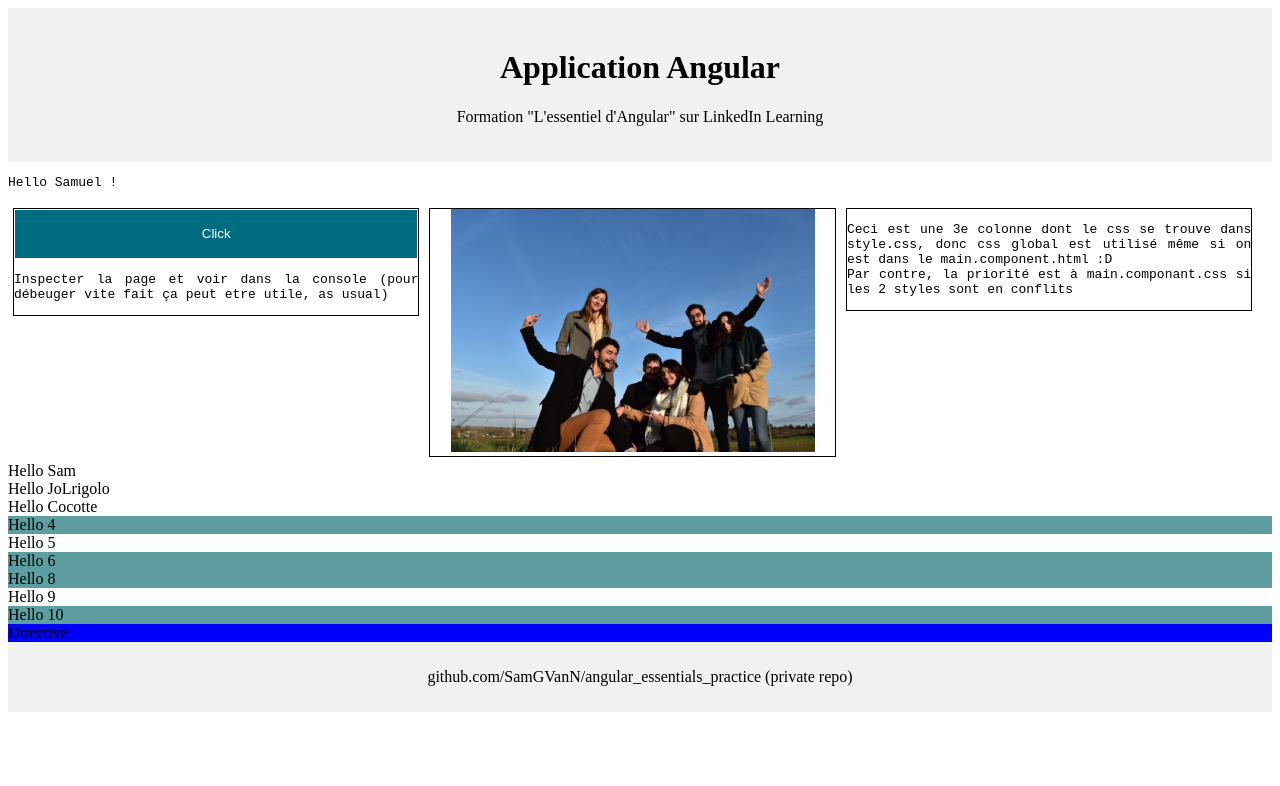
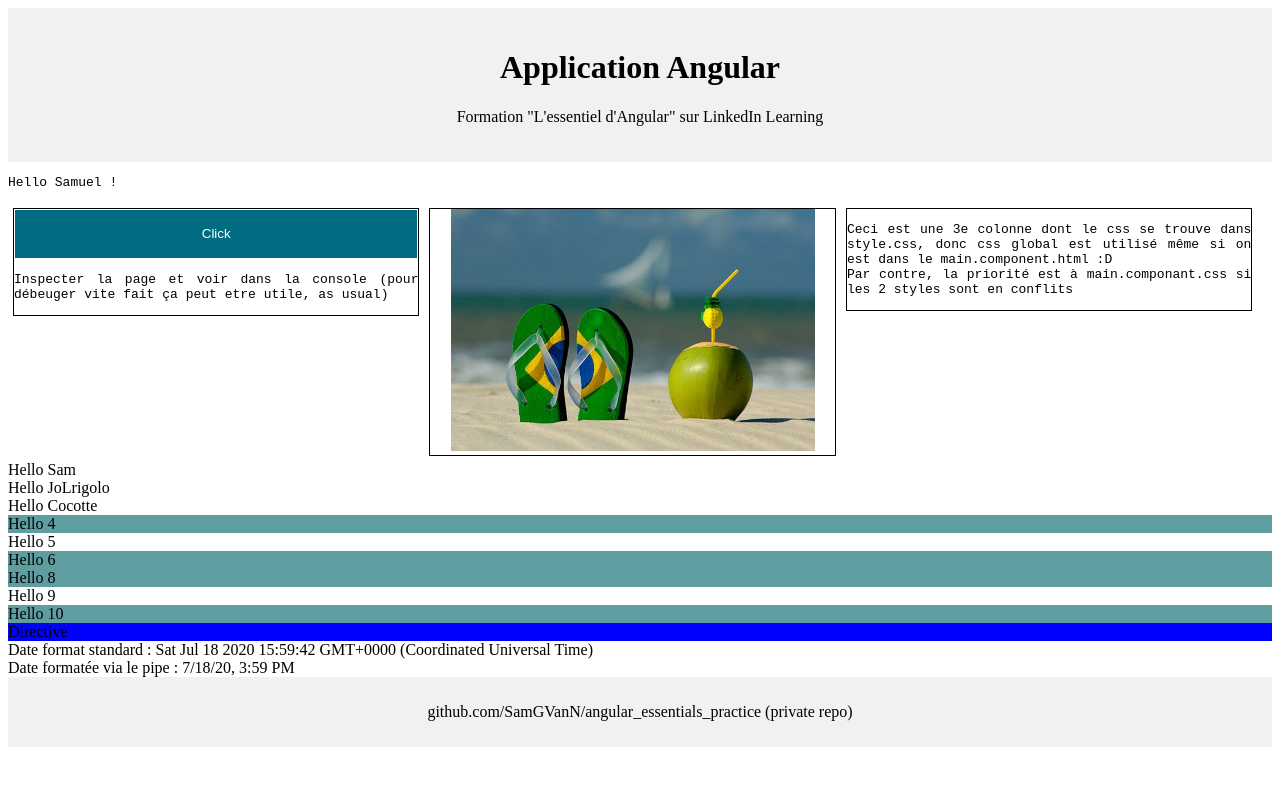
Before and after one commit to SamGVanN/angular_essentials_practice, an Angular app: page / in a window 1280 px wide. Shown: the top 786 px of the page. Built offline with nearby package versions, Linux system fonts and the light colour scheme.

Commit message:
Demo Pipes
Utilisation de la pipe date
{{maDate | date:"short"}}

```diff
--- a/src/app/main/main.component.html
+++ b/src/app/main/main.component.html
@@ -25,3 +25,6 @@
 <div *ngFor="let element of elements; let i" [ngClass]="{'highlightedAltern': i % 2 === 0}" > Hello {{ i }} </div>
 
 <div [ngClass]="{'highlighted': color}" >Directive</div>
+
+<div> Date format standard : {{maDate  }} </div>
+<div> Date formatée via le pipe : {{maDate  | date:"short"}} </div>
--- a/src/app/main/main.component.ts
+++ b/src/app/main/main.component.ts
@@ -14,6 +14,8 @@
 
   color = true;
 
+  maDate = new Date();
+
   constructor() { }
 
   ngOnInit(): void {
```
Also changed, not shown: notesPerso.txt, src/assets/imageTest.jpg.
